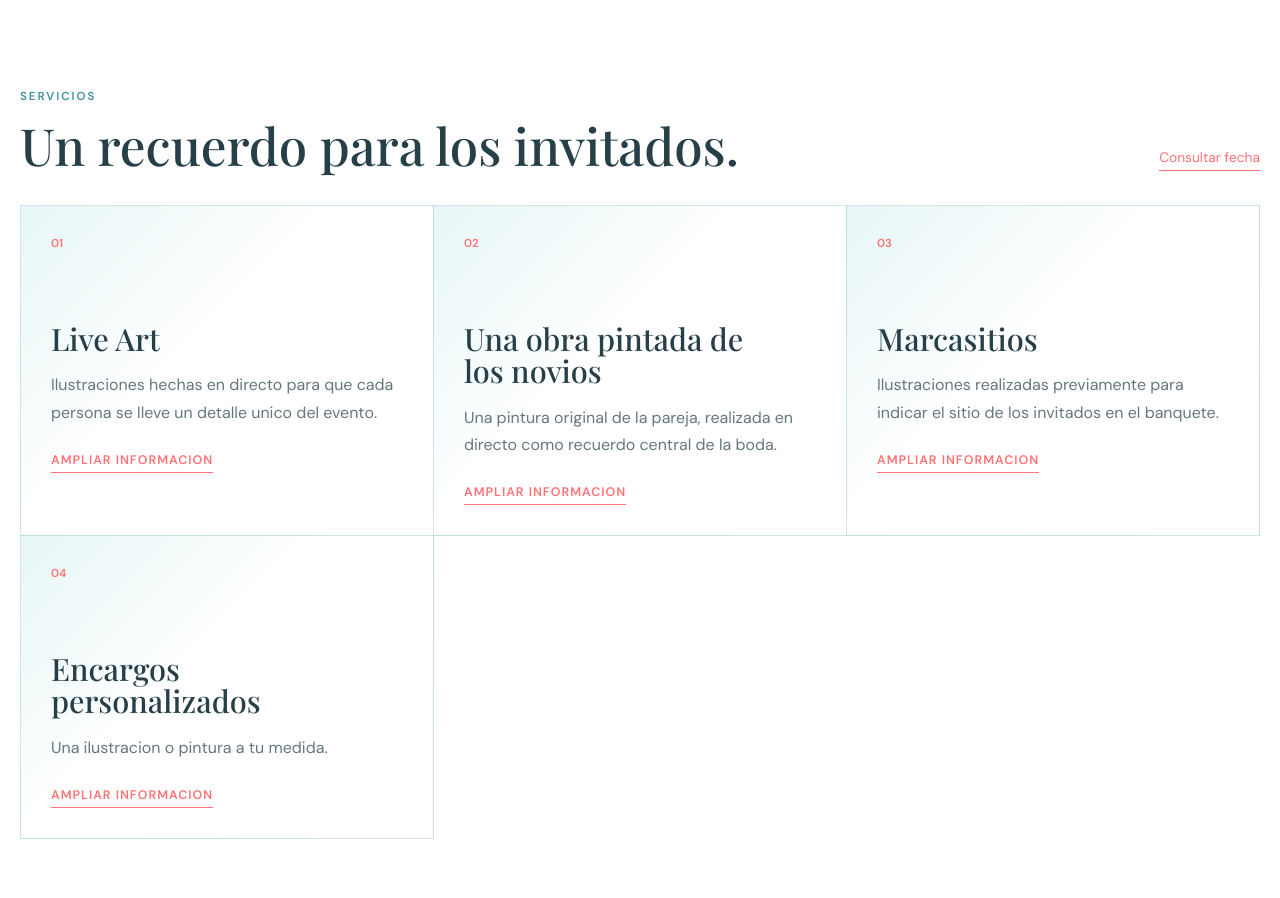
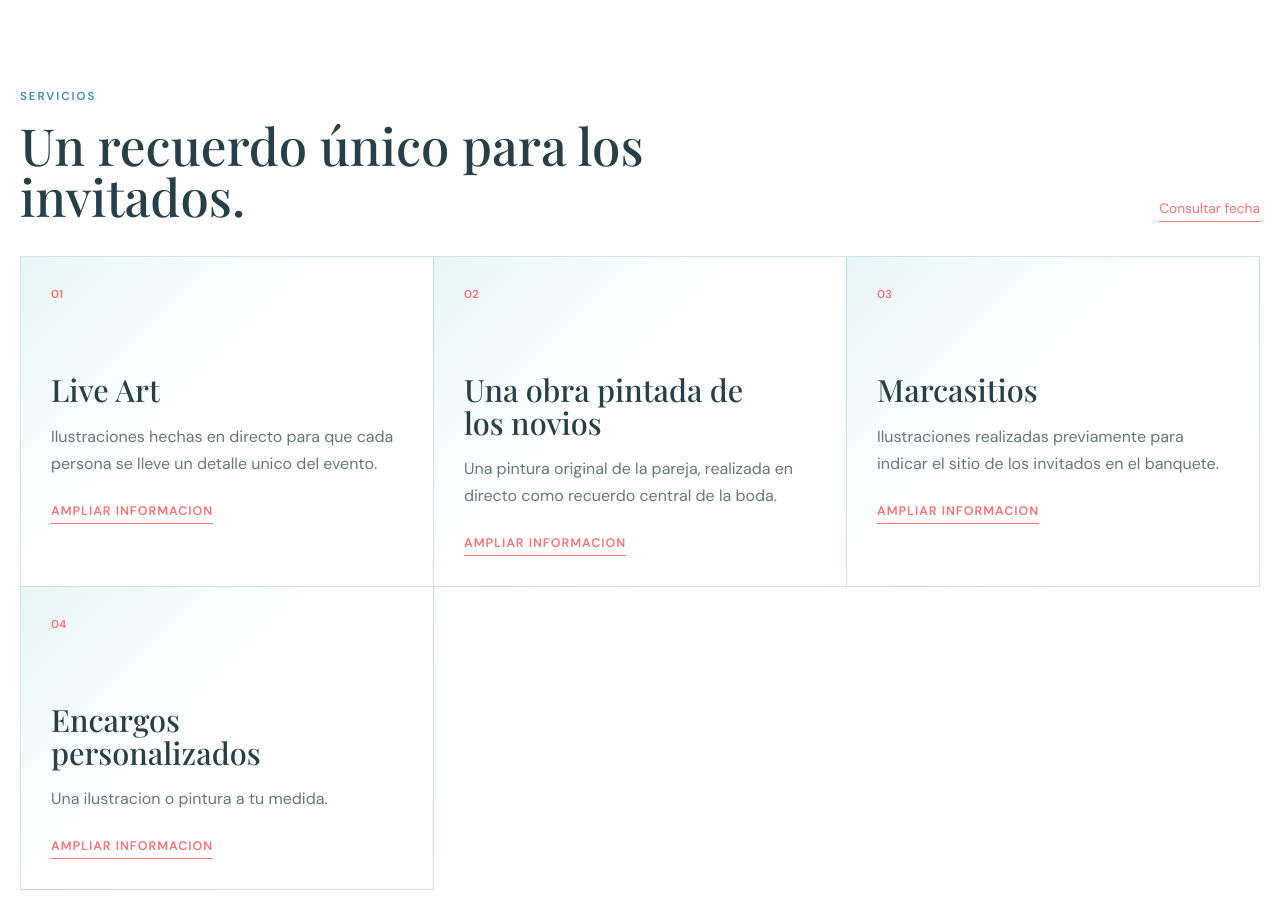
Before and after one commit to hernanescorp/brice-evento, a React (Vite) app: page / in a window 1280 px wide. Shown: the part 840-1738 px from the top of the page. Built offline with nearby package versions, Linux system fonts and the light colour scheme; a web font is replaced by a local one.

Commit message:
fix: enhance heading text for clarity on HomePage

```diff
--- a/src/App.jsx
+++ b/src/App.jsx
@@ -209,7 +209,7 @@ function HomePage() {
         <div className="section-heading">
           <div>
             <p className="eyebrow">Servicios</p>
-            <h2>Un recuerdo para los invitados.</h2>
+            <h2>Un recuerdo único para los invitados.</h2>
           </div>
 
           <Link className="text-link" to="/contacto">
```
